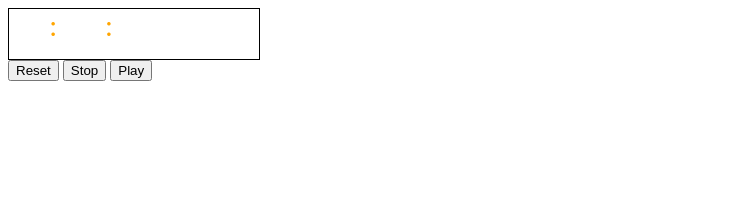
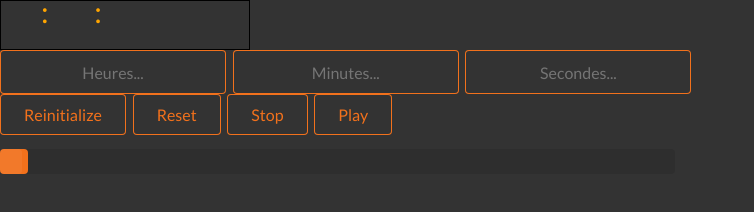
Before and after one commit to murielthoms/patternCompteur, a plain HTML site: page index.html in a window 1280 px wide. Shown: the whole page, without its empty margins (0-754 px from the left). Drawn offline with nearby package versions, Linux system fonts and the light colour scheme.

Commit message:
ajout input

```diff
--- a/app.js
+++ b/app.js
@@ -4,6 +4,7 @@
 		defaultSeconds: 3600,
 		totalSeconds: null,
 		interval: null,
+		valInput: null,
 
 		init: function() {
 			this.totalSeconds = this.defaultSeconds;
@@ -13,6 +14,7 @@
 			$('#play').on('click', this.start.bind(this));
 			$('#stop').on('click', this.stop.bind(this));
 			$('#reset').on('click',this.reset.bind(this));
+			$('#btnInput').on('click',this.btnInput.bind(this));
 
 		},
 		start: function(){
@@ -56,6 +58,15 @@
 			$('#minutes').text(this.addZero(minutes));
 			$('#seconds').text(this.addZero(seconds));
 		},
+
+		btnInput: function(){
+
+			this.defaultSeconds = this.valInput;
+			$('#inputHours').val();
+
+
+
+		},
 	};
 	app.init();
 
--- a/index.html
+++ b/index.html
@@ -3,6 +3,7 @@
 <head>
 	<meta charset="UTF-8">
 	<title>Document</title>
+	<link rel="stylesheet" href="https://cdn.jsdelivr.net/semantic-ui/2.2.4/semantic.min.css">
 	<link rel="stylesheet" type="text/css" href="style.css">
 </head>
 <body>
@@ -11,12 +12,32 @@
 		<span id="hours"></span>:
 		<span id="minutes"></span>:
 		<span id="seconds"></span>
+
 	</div>
-	<button id="reset" class="ui primary button">Reset</button>
-	<button id="stop" class="ui green button">Stop</button>
-	<button id="play" class="ui red button">Play</button>
+
+	<div id="btnInput">
+		<input type="text" id="inputHours" class="large ui orange basic button" placeholder="Heures...">
+		<input type="tex" id="inputMinutes" class="large ui orange basic button" placeholder="Minutes...">
+		<input type="text" id="inputSecondes" class="large ui orange basic button" placeholder="Secondes...">
+
+	</div>
+
+	<button id="reinitialize" class=" large ui orange basic button">Reinitialize</button>
+	<button id="reset" class=" large ui orange basic button">Reset</button>
+	<button id="stop" class="large ui orange basic button">Stop</button>
+	<button id="play" class="large ui orange basic button">Play</button>
+
+
+
+	<div class="ui orange active progress">
+		<div class="bar">
+			<div class="progress"></div>
+		</div>
+		<div class="label"></div>
+	</div>
 
 	<script src="node_modules/jquery/dist/jquery.js"></script>
+	<script src="https://cdn.jsdelivr.net/semantic-ui/2.2.4/semantic.min.js"></script>
 	<script type="text/javascript" src="app.js"></script>
 </body>
 </html>
--- a/style.css
+++ b/style.css
@@ -1,3 +1,8 @@
+body {
+	background-color: #333333;
+}
+
+
 .countdown {
 	width: 250px;
 	height: 50px;
@@ -5,8 +10,11 @@
 	font-size: 30px;
 	color: orange;
 }
-
 span {
 	margin: 20px;
 
 }
+
+.progress {
+	width: 675px;
+}
```
